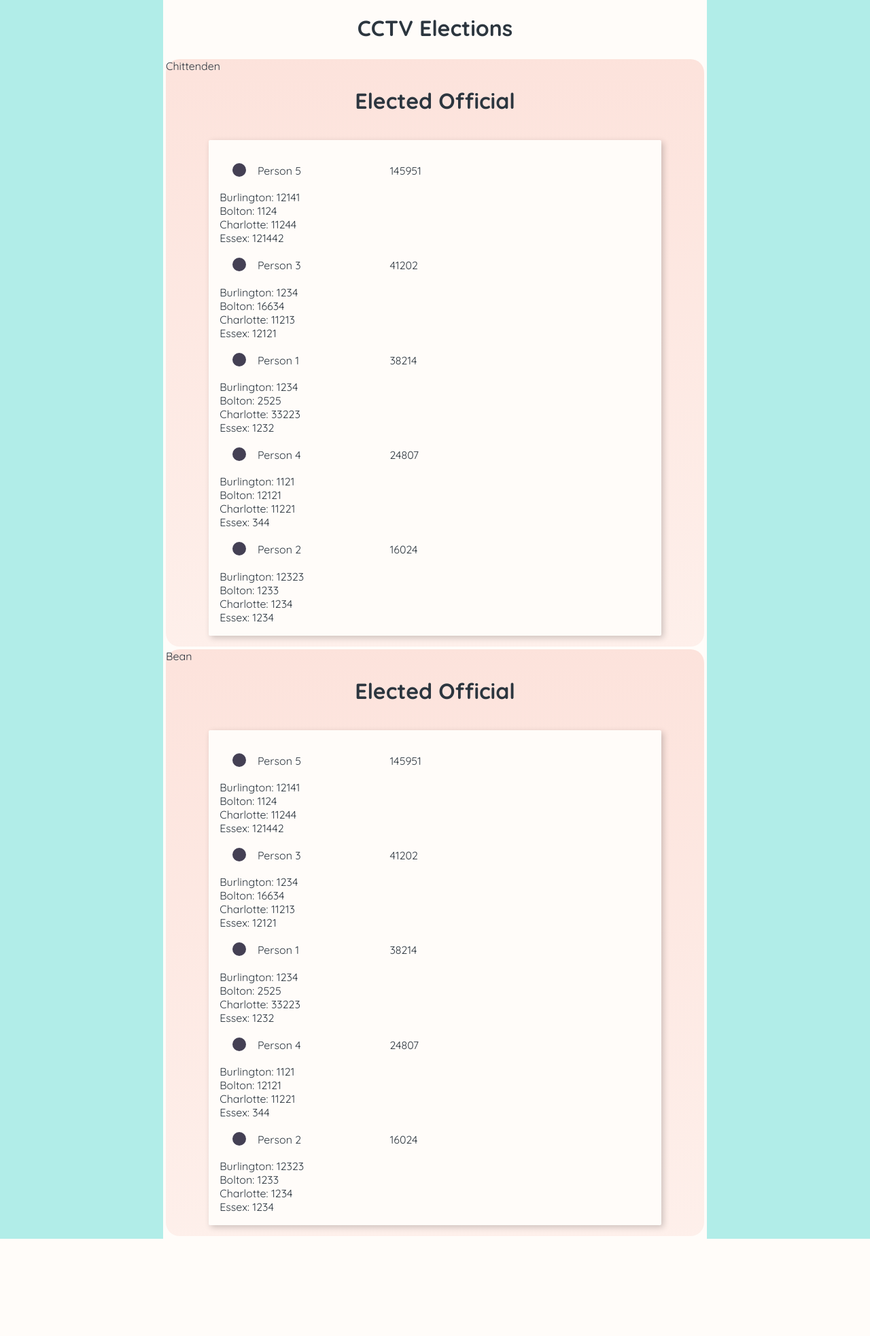
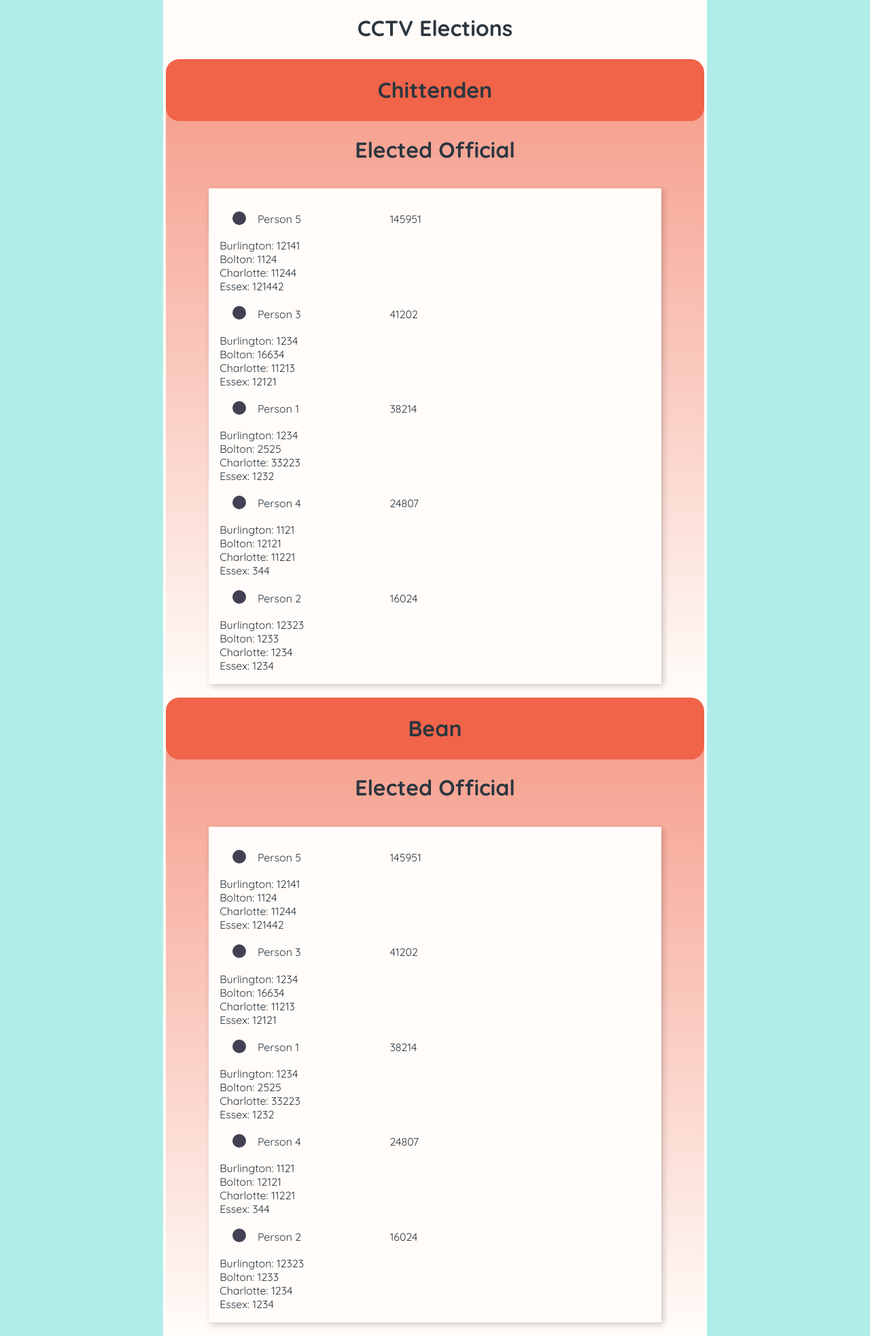
Before and after one commit to cctv-vt/cctv-elections, a PHP site: page / in a window 1280 px wide. Shown: the whole page at 68% size. Before the commit the page ends 1822 px from the top, so only its background shows below. Run offline with PHP 8.4, Linux system fonts and the light colour scheme; some libraries are stand-ins or nearby versions.

Commit message:
added animations

```diff
--- a/css/styles.css
+++ b/css/styles.css
@@ -30,18 +30,40 @@ div.election-content {
 }
 
 div.districts {
-  background: -webkit-gradient(linear, left top, left bottom, color-stop(-1000%, #F06449), color-stop(200%, #FFFCF9));
-  background: linear-gradient(#F06449 -1000%, #FFFCF9 200%);
+  background: linear-gradient(#F06449 -500px, #FFFCF9);
+  background-size: 1px 100%;
   margin: 4px;
   border-radius: 20px;
   -webkit-transform-origin: center top;
           transform-origin: center top;
+  -webkit-transition: 0.5s ease-out;
+  transition: 0.5s ease-out;
 }
 
 div.districts h1.districts {
   margin: 0em;
   padding: 0.8em;
+  border-radius: 20px;
+  background-color: #F06449;
   cursor: pointer;
+  -webkit-user-select: none;
+     -moz-user-select: none;
+      -ms-user-select: none;
+          user-select: none;
+  -webkit-transition: 0.5s ease-out;
+  transition: 0.5s ease-out;
+}
+
+div.districts h1.districts:active {
+  border-radius: 30px;
+}
+
+div.districts:hover {
+  background-position: 100px;
+}
+
+div.districts:active {
+  border-radius: 30px;
 }
 
 div.elections {
--- a/css/styles.scss
+++ b/css/styles.scss
@@ -32,15 +32,31 @@ div.election-content {
 }
 
 div.districts {
-  background: linear-gradient($branding-color -1000%, $primary-color 200% );
+  background: linear-gradient($branding-color -500px, $primary-color);
+  background-size:1px 100%;
   margin: 4px;
   border-radius: 20px;
   transform-origin: center top;
+  transition: 0.5s ease-out;
   h1.districts {
     margin: 0em;
     padding: 0.8em;
+    border-radius: 20px;
+    background-color: $branding-color ;
     cursor: pointer;
+    user-select: none;
+    transition: 0.5s ease-out;
+    &:active {
+      border-radius: 30px;
+    }
   }
+  &:hover {
+    background-position: 100px;
+  }
+  &:active {
+    border-radius: 30px;
+  }
+
 }
 
 div.elections {
--- a/index.html
+++ b/index.html
@@ -23,7 +23,7 @@
         <div id="app" class="election-content">
             <!-- election html structure -->
             <div v-for="(x, i) of districts" :key="i" class="districts">
-                <a v-on:click="vueDistrictClose(i, $event)" class="districts">{{ x.title }}</a>
+                <h1 v-on:click="vueDistrictClose(i, $event)" class="districts">{{ x.title }}</h1>
                 <div v-for="y of x.elections" class="elections" style="transform-origin: center top;">
                     <h1>{{ y.title }}</h1>
                     <div class="results-container">
--- a/js/app.js
+++ b/js/app.js
@@ -13,29 +13,38 @@ const getSum = (obj) => {
 const districtClose = (str, element) => {
   animClose = anime({
     targets: element,
-    easing: 'easeInBack',
+    easing: 'easeOutCubic',
     scaleY: {
       value: 0,
-      duration: 200,
+      duration: 300,
+    },
+    scaleX: {
+      value: 0,
+      duration: 300,
     },
     height: {
       value: 0,
-      duration: 300
+      duration: 400
     },
     autoplay: false
   });
 
   animOpen = anime({
     targets: element,
-    easing: 'easeOutBack',
+    easing: 'easeOutCubic',
     scaleY: {
       value: 1.0,
       duration: 250,
       delay: 200
     },
+    scaleX: {
+      value: 1.0,
+      duration: 300,
+      delay: 100
+    },
     height: {
       value: 900,
-      duration: 300
+      duration: 400
     },
     autoplay: false
   });
```
Also changed, not shown: 1 other file.
